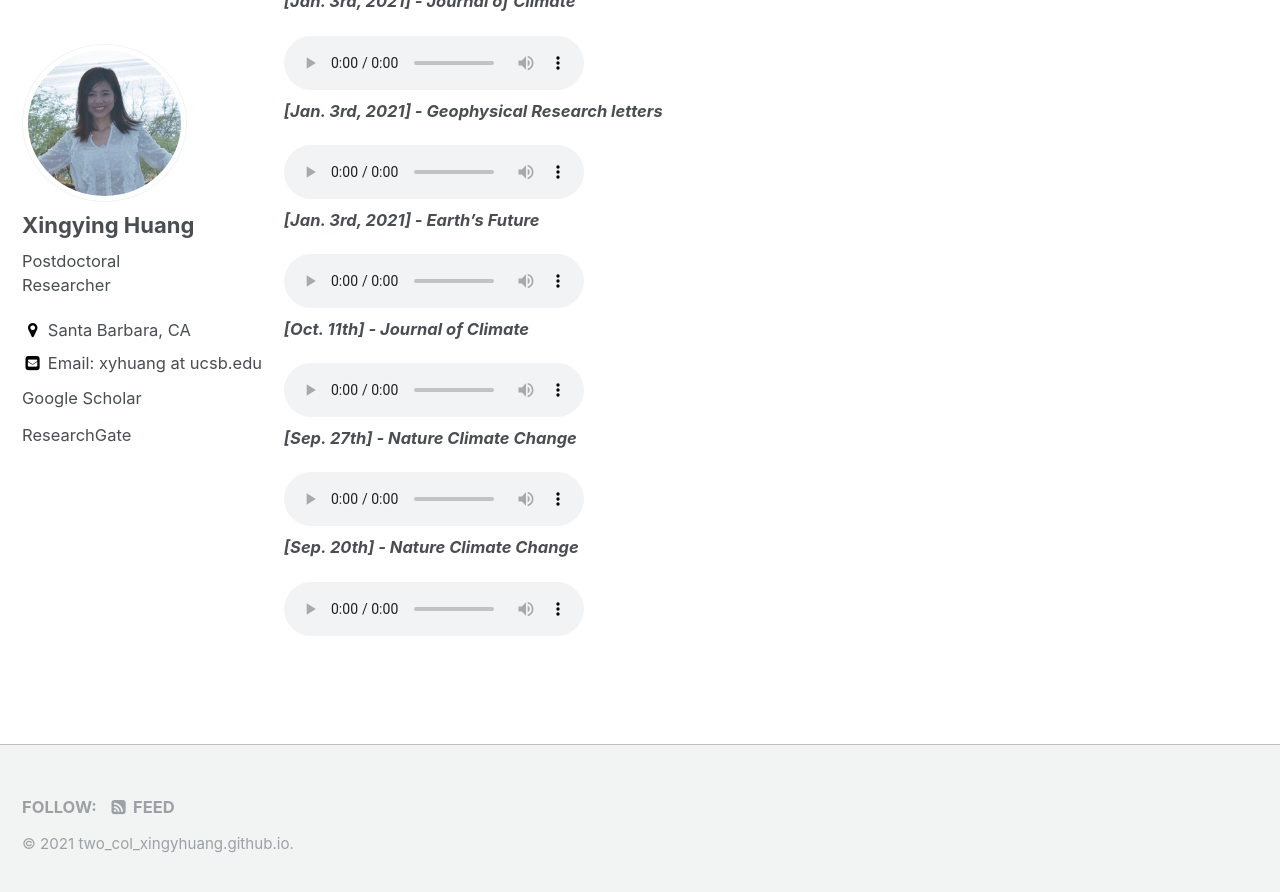
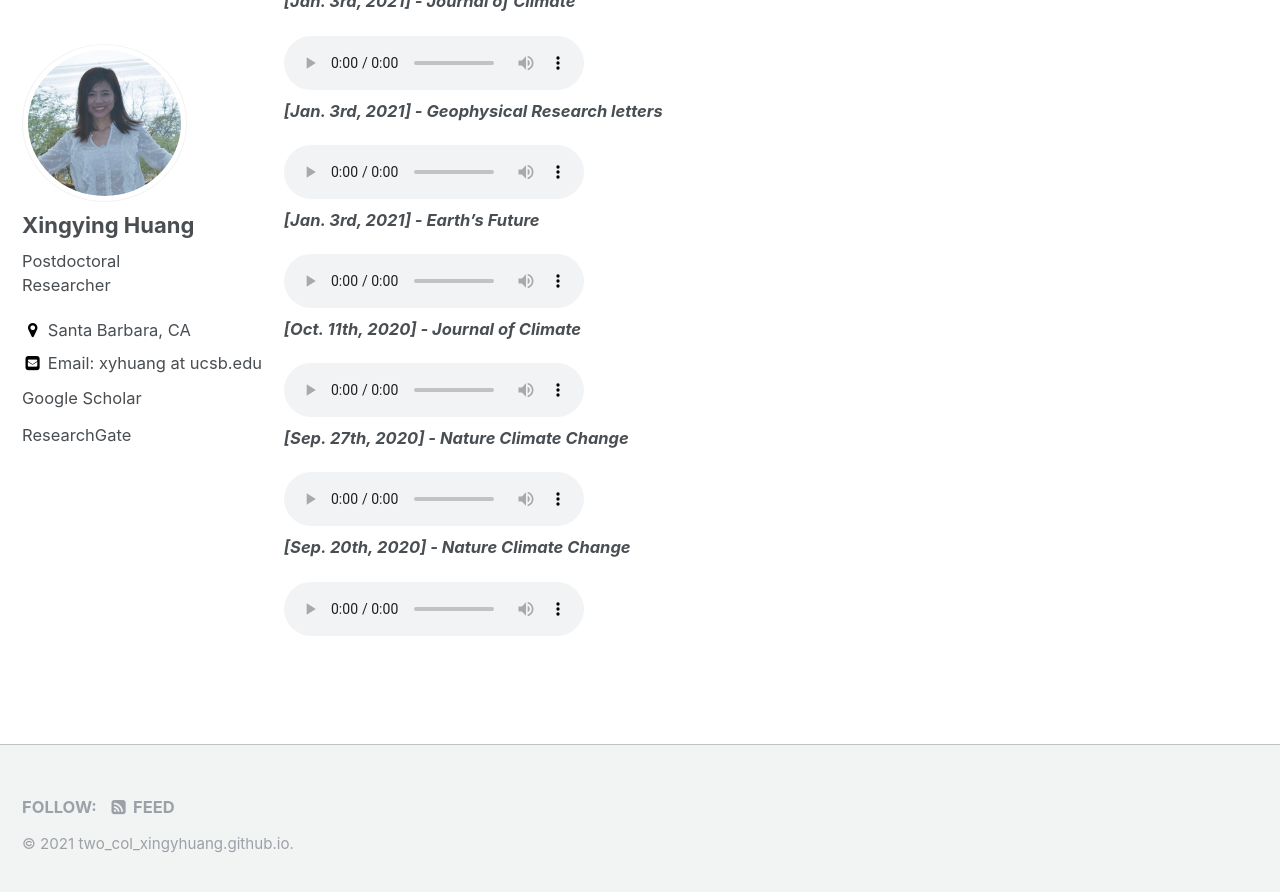
Before and after one commit to Xingyhuang/two_col_xingyhuang.github.io, a Jekyll site: the page built from _pages/radio.md, in a window 1280 px wide and 900 px high, scrolled down 619 px. Shown: the top 892 px of the window. Built offline with Jekyll 4.4.1, drawn with Linux system fonts in a browser that asks for light colours.

Commit message:
Update radio.md

```diff
--- a/_pages/radio.md
+++ b/_pages/radio.md
@@ -26,11 +26,11 @@ Welcome to this new climate research radio. The content will be updated accordin
 <audio src="/assets/radio/earth_jan1_MP3WRAP.mp3" controls preload> </audio>
 
 
-***[Oct. 11th] - Journal of Climate*** <br>
+***[Oct. 11th, 2020] - Journal of Climate*** <br>
 <audio src="/assets/radio/issue_3-jcli-10_11_2020.mp3" controls preload> </audio>
 
-***[Sep. 27th] - Nature Climate Change*** <br>
+***[Sep. 27th, 2020] - Nature Climate Change*** <br>
 <audio src="/assets/radio/issue_2-ncc-09_27_2020.mp3" controls preload> </audio>
 
-***[Sep. 20th] - Nature Climate Change*** <br>
+***[Sep. 20th, 2020] - Nature Climate Change*** <br>
 <audio src="/assets/radio/issue_1-ncc-09_20_2020.mp3" controls preload> </audio>
```
